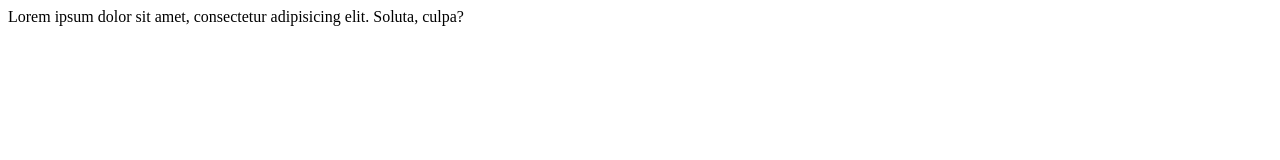
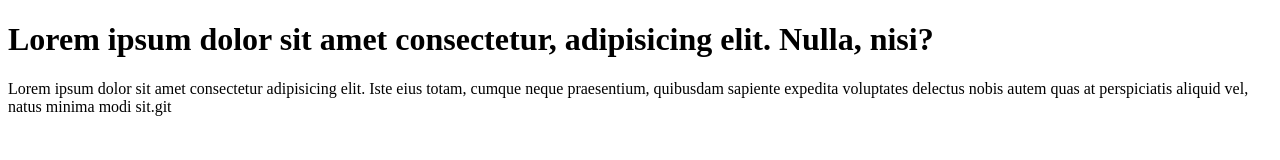
Before and after one commit to KINGTEJAS1018/learning-git, a plain HTML site: page index.html in a window 1280 px wide. Drawn offline with Linux system fonts and the light colour scheme.

Commit message:
added paragraph to code

```diff
--- a/index.html
+++ b/index.html
@@ -6,6 +6,7 @@
     <title>Git Website</title>
 </head>
 <body>
-    Lorem ipsum dolor sit amet, consectetur adipisicing elit. Soluta, culpa?
+    <h1>Lorem ipsum dolor sit amet consectetur, adipisicing elit. Nulla, nisi?</h1>
+    <p>Lorem ipsum dolor sit amet consectetur adipisicing elit. Iste eius totam, cumque neque praesentium, quibusdam sapiente expedita voluptates delectus nobis autem quas at perspiciatis aliquid vel, natus minima modi sit.git </p>
 </body>
 </html>
```
